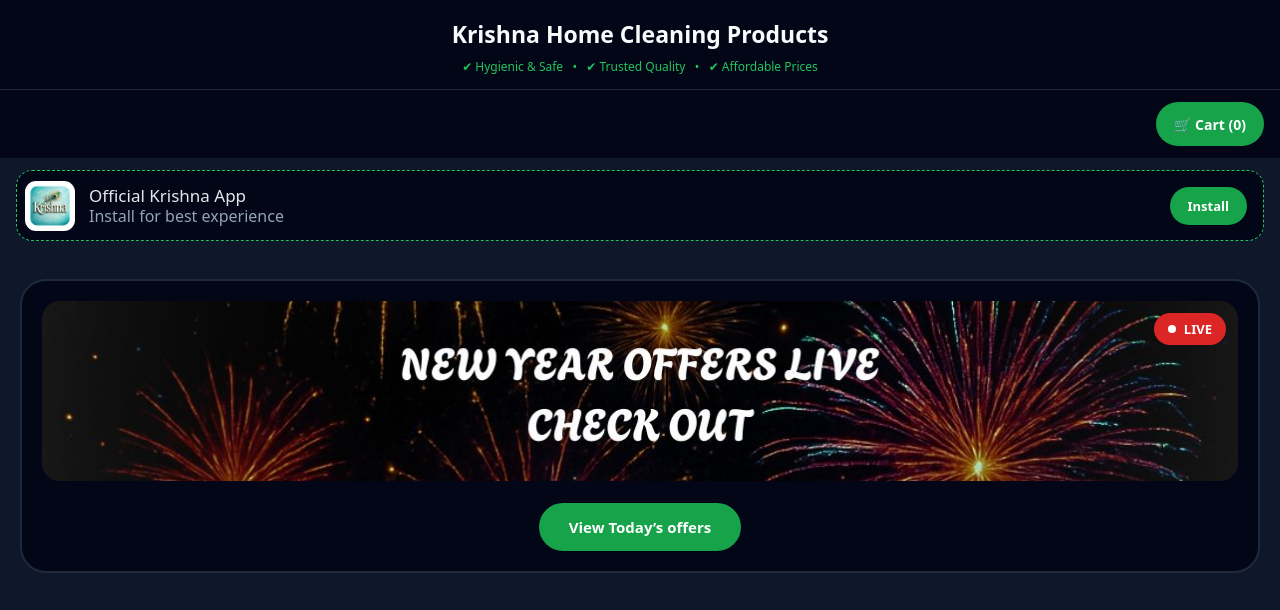
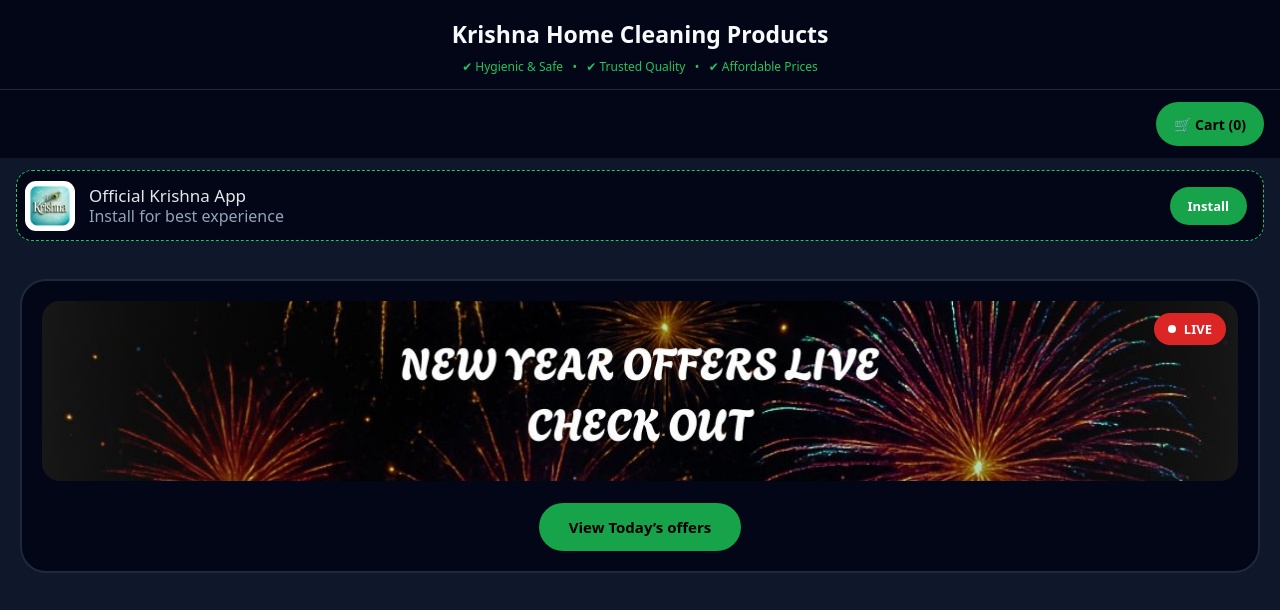
Before and after one commit to KNK22/krishna-home-cleaning-products, a plain HTML site: page index.html in a window 1280 px wide. Shown: the top 610 px of the page. Drawn offline with Linux system fonts and the light colour scheme; files whose address does not match are found by name.

Commit message:
Update index.html

```diff
--- a/index.html
+++ b/index.html
@@ -110,7 +110,7 @@
   .header-pill,
   .festive-home-btn {
     background: #16a34a;
-    color: #ffffff;
+    color: #000000;
   }
 
   /* Festive box */
@@ -119,7 +119,6 @@
     border-color: #1e293b;
   }
 
-}
 
 
   </style>
```
